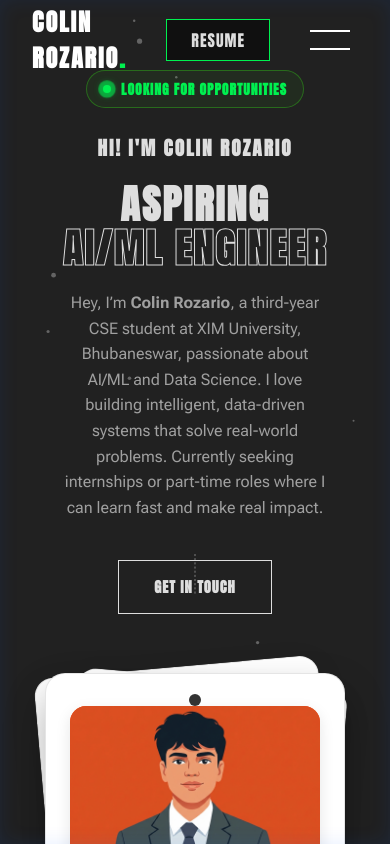
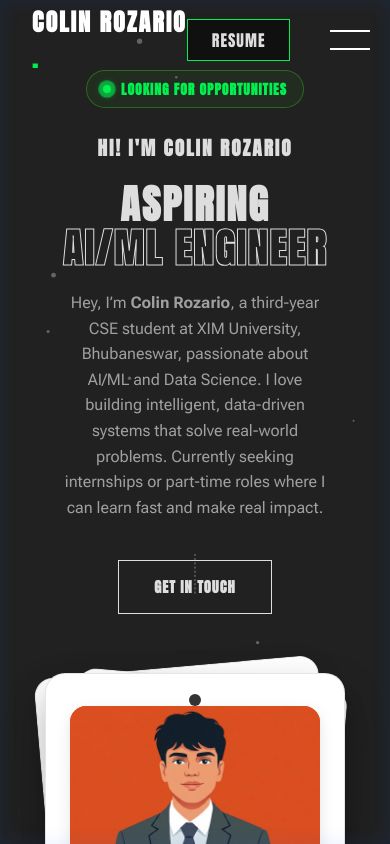
Before and after one commit to colinrozario/portfolio, a React (Vite) app: page / in a window 390 px wide. Shown: the top 844 px of the page. Built offline with nearby package versions, Linux system fonts and the light colour scheme.

Commit message:
feat: Add Header component with responsive navigation, dynamic logo, and mobile menu functionality.

```diff
--- a/src/components/Header.jsx
+++ b/src/components/Header.jsx
@@ -1,4 +1,5 @@
 import React, { useState, useEffect } from 'react';
+import { motion, AnimatePresence } from 'framer-motion';
 import '../styles/Header.css';
 
 const Header = () => {
@@ -19,7 +20,31 @@ const Header = () => {
         <header className="header">
             <div className="container header-content">
                 <a href="#" className={`logo font-display`}>
-                    {isScrolled ? 'CR' : 'COLIN ROZARIO'}
+                    <AnimatePresence mode="wait">
+                        {isScrolled ? (
+                            <motion.span
+                                key="short"
+                                initial={{ opacity: 0, width: 0, scale: 0.8 }}
+                                animate={{ opacity: 1, width: 'auto', scale: 1 }}
+                                exit={{ opacity: 0, width: 0, scale: 0.8 }}
+                                transition={{ duration: 0.3 }}
+                                style={{ display: 'inline-block' }}
+                            >
+                                CR
+                            </motion.span>
+                        ) : (
+                            <motion.span
+                                key="full"
+                                initial={{ opacity: 0, width: 0 }}
+                                animate={{ opacity: 1, width: 'auto' }}
+                                exit={{ opacity: 0, width: 0 }}
+                                transition={{ duration: 0.3 }}
+                                style={{ display: 'inline-block', whiteSpace: 'nowrap' }}
+                            >
+                                COLIN ROZARIO
+                            </motion.span>
+                        )}
+                    </AnimatePresence>
                     <span className="text-accent">.</span>
                 </a>
 
```
